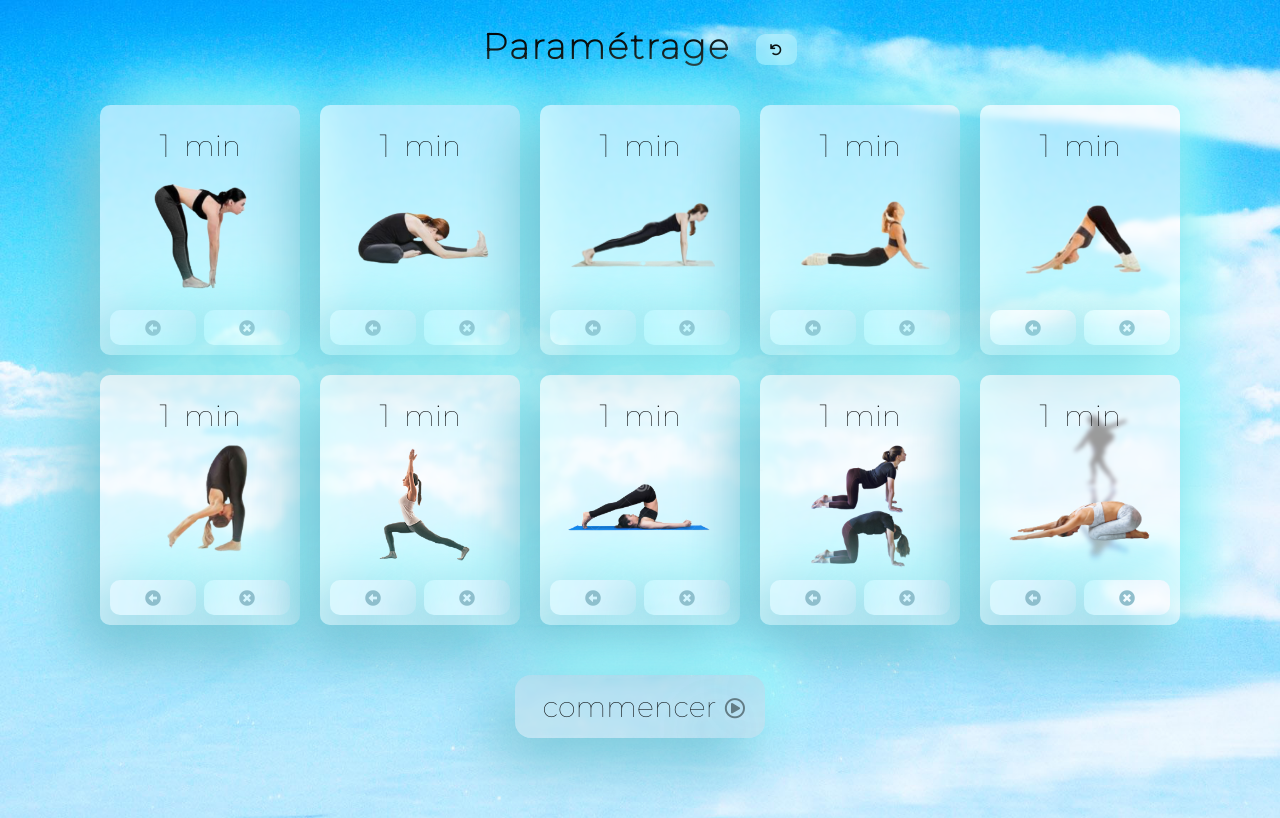
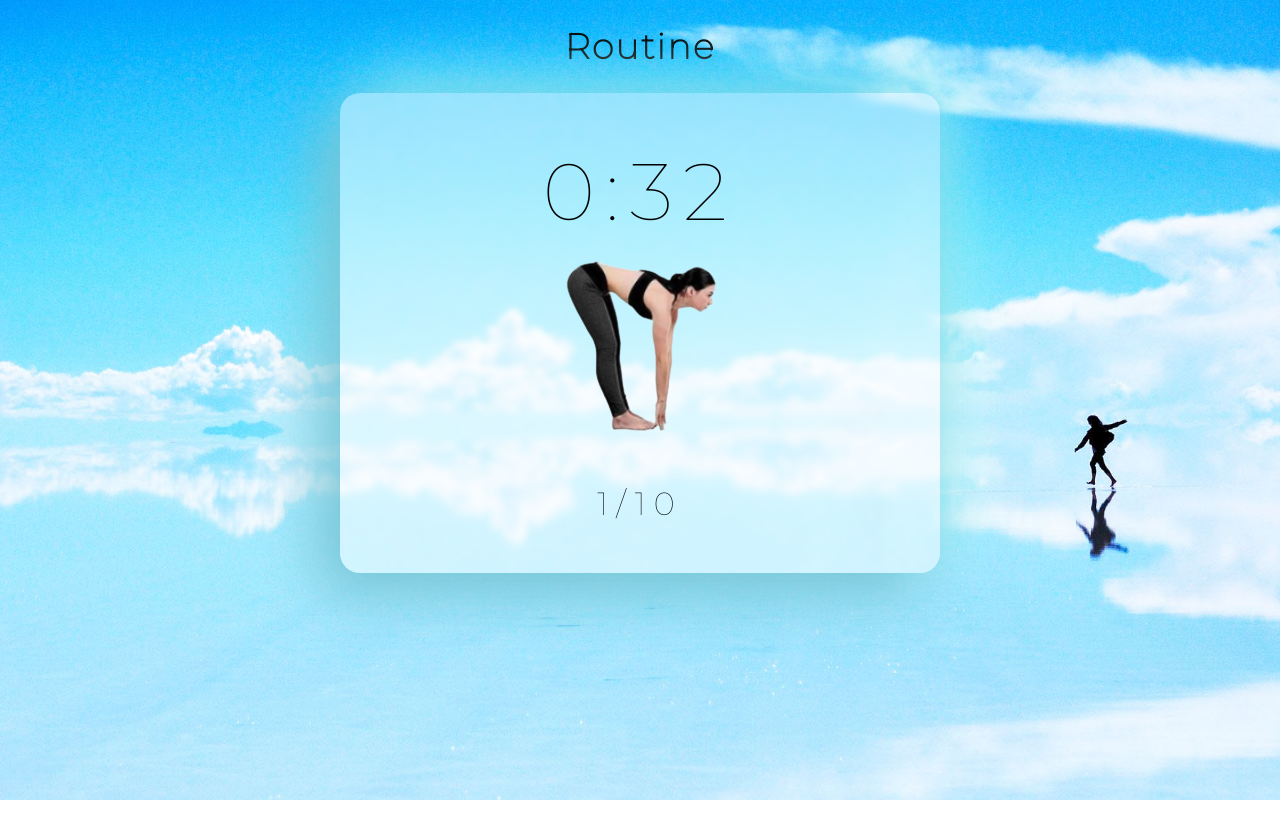
Before and after one commit to Henock-Lite/Yoga_app, a plain HTML site: page index.html in a window 1280 px wide. Both pictures are taken after a click on the button "commencer". Drawn offline with Linux system fonts and the light colour scheme.

Commit message:
exercices:function recursive

```diff
--- a/app.js
+++ b/app.js
@@ -52,14 +52,52 @@ let exercicesArray = [];
   //une function qui se joue elle même une fois  au lancement de la page
   if (localStorage.exercices) {
     //recuperer les donnée du tableau une fois sur localstorage si il est true
-    exercicesArray =JSON.parse(localStorage.exercices);
+    exercicesArray = JSON.parse(localStorage.exercices);
   } else {
     exercicesArray = basicArray;
     ///recuperer les donnée du tableau basicarray
   }
 })();
 
-class Exercices {}
+class Exercices {
+  constructor() {
+    this.index = 0;
+    this.minutes = exercicesArray[this.index].min;
+    this.seconds = 0;
+  }
+
+  updateCountdown() {
+    this.seconds = this.seconds < 10 ? "0" + this.seconds : this.seconds;
+
+    setTimeout(() => {
+      if (this.minutes === 0 && this.seconds == "00") {
+        this.index++;// Passe à l'exercice suivant
+        if (this.index < exercicesArray.length) {
+          this.minutes = exercicesArray[this.index].min;// Récupère les minutes du prochain exercice
+          this.seconds = 0;// Réinitialise les secondes
+          this.updateCountdown();//// Continue le décompte
+        } else {
+          return page.finish();
+        }
+      } else if (this.seconds === "00") {
+        this.minutes--;
+        this.seconds = 59;
+        this.updateCountdown();
+      } else {
+        this.seconds--;
+        this.updateCountdown();
+      }
+    }, 100);
+    return (main.innerHTML = `
+    <div class="exercice-container">
+    <p>${this.minutes}:${this.seconds}</p>
+    <img src="./assets/img/${exercicesArray[this.index].pic}.png" />
+    <div>${this.index + 1}/${exercicesArray.length}</div>
+    </div>
+
+    `);
+  }
+}
 
 const utils = {
   //1
@@ -120,12 +158,13 @@ const utils = {
         exercicesArray = newArr;
         page.lobby();
         this.store();
+        // Le code filtre et ne conserve que les exercices qui ne correspondent pas au bouton cliqué.
       });
     });
   },
 
   reboot: function () {
-    //8 recuperer les donnée du tableau basicArray
+    //8 recuperer les données du tableau basicArray
     exercicesArray = basicArray;
     page.lobby();
     this.store();
@@ -167,16 +206,17 @@ const page = {
     utils.handleEventArrow();
     utils.deleteItem();
     reboot.addEventListener("click", () => utils.reboot());
+    start.addEventListener("click", () => this.routine());
   },
 
   routine: function () {
     //3
-
-    utils.pageContent("Routine", "Exercice avec chrono", null);
+    const exercice = new Exercices();
+    utils.pageContent("Routine", exercice.updateCountdown(), null);
   },
 
   finish: function () {
-   //4
+    //4
     utils.pageContent(
       "c'est terminé !",
       "<button id='start'>Recommencer</button>",
--- a/index.html
+++ b/index.html
@@ -5,7 +5,7 @@
     <meta http-equiv="X-UA-Compatible" content="IE=edge" />
     <meta name="viewport" content="width=device-width, initial-scale=1.0" />
     <title>Daily Routine</title>
-    <link rel="shortcut icon" href="./img/logo.png" />
+    <link rel="shortcut icon" href="./assets/img/logo.png" />
     <link
       rel="stylesheet"
       href="https://cdnjs.cloudflare.com/ajax/libs/font-awesome/5.15.3/css/all.min.css"
```
